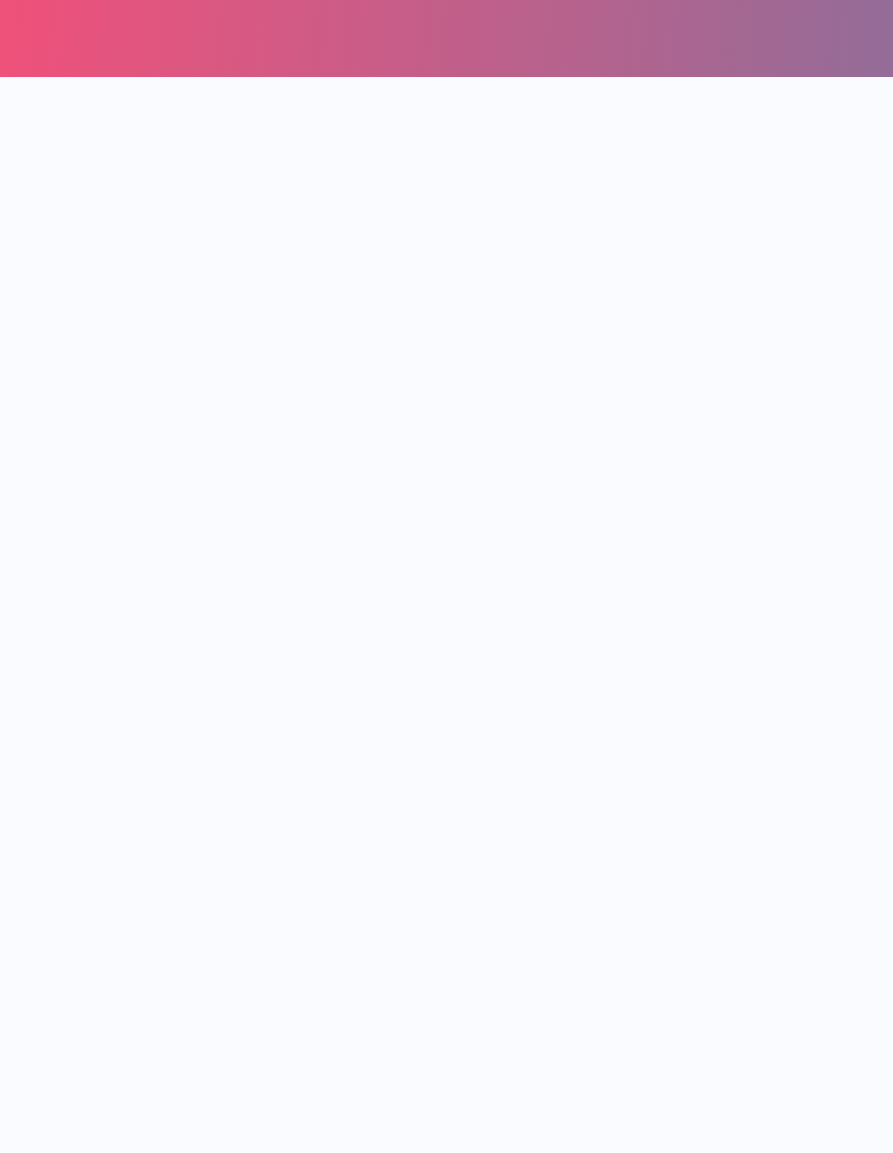
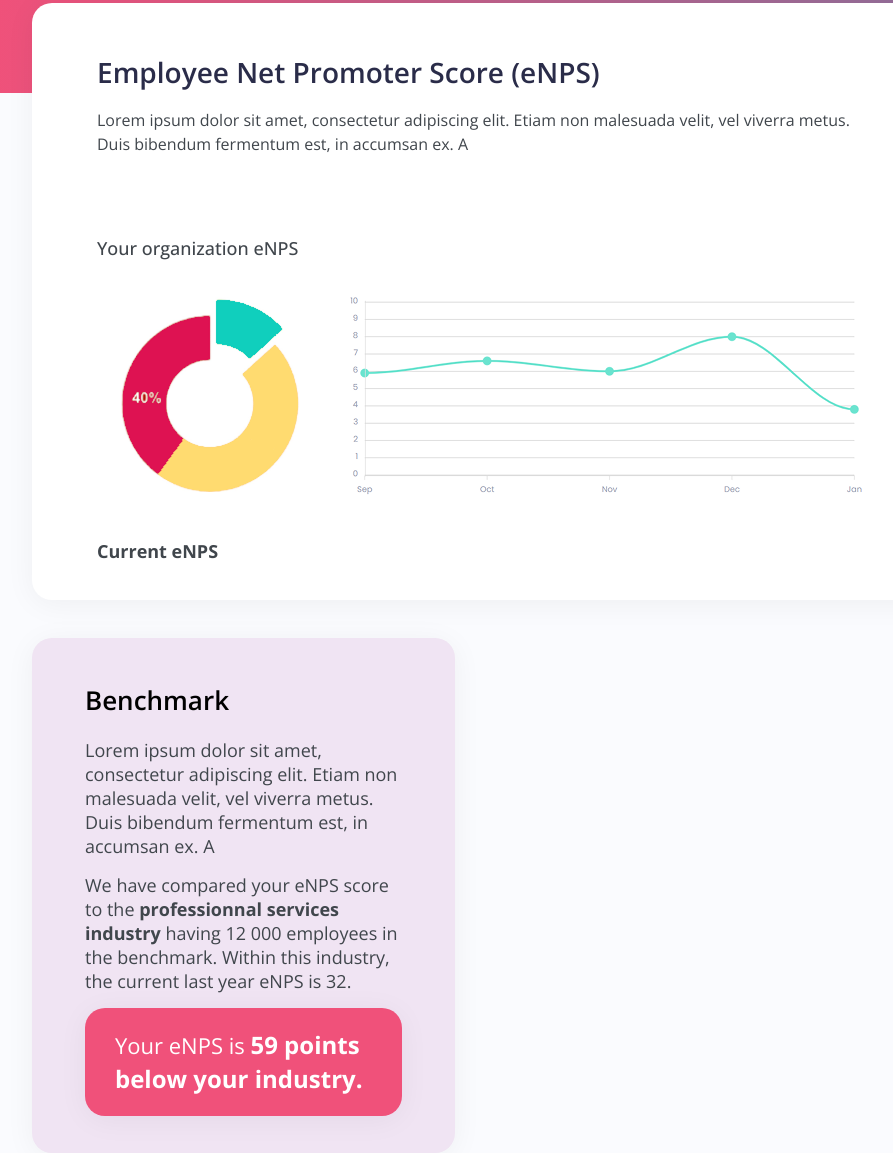
Before and after one commit to t123arun/hr-dashboard, a plain HTML site: page index.html in a window 1280 px wide. Shown: the part 351-1504 px from the top of the page, without its empty margins (4-897 px from the left). Before the commit the page ends 800 px from the top, so only its background shows below. Drawn offline with nearby package versions, Linux system fonts and the light colour scheme.

Commit message:
added employee promoter score section

```diff
--- a/index.html
+++ b/index.html
@@ -27,7 +27,7 @@
         </nav>
     </header>
     <main>
-        <div class="home__banner">
+        <section class="home__banner">
             <div class="container row">
                 <div class="col">
                     <div class="breadcrumbs">
@@ -47,7 +47,27 @@
                     <img src="assets/setting-icon.svg" alt="setting-icon" class="setting-icon">
                 </div>
             </div>
-        </div>
+        </section>
+        <section class="container row gap-38 mt-n-90">
+            <div class="col-8 border-20 bg-white box-shadow employee-score">
+                <h2>Employee Net Promoter Score (eNPS)</h2>
+                <p class="pb-80">Lorem ipsum dolor sit amet, consectetur adipiscing elit. Etiam non malesuada velit, vel viverra metus. Duis bibendum fermentum est, in accumsan ex. A</p>
+                <p class="font-18 bold-500">Your organization eNPS</p>
+                <div class="graph-column row">
+                    <img src="assets/circle-chart.png" alt="circle-chart">
+                    <img src="assets/graph.png" alt="graph">
+                </div>
+                <p class="font-18 bold-700">Current eNPS</p>
+            </div>
+            <div class="col-4 border-20 box-shadow bg-light-pink benchmark">
+                <h3>Benchmark</h3>
+                <p class="font-18">Lorem ipsum dolor sit amet, consectetur adipiscing elit. Etiam non malesuada velit, vel viverra metus. Duis bibendum fermentum est, in accumsan ex. A</p>
+                <p class="font-18">We have compared your eNPS score to the <strong>professionnal services industry</strong> having 12 000 employees in the benchmark. Within this industry, the current last year eNPS is 32.</p>
+                <div class="box-shadow bg-red border-20 px-30 py-20 mt-15">
+                    <p>Your eNPS is <strong>59 points below your industry.</strong></p>
+                </div>
+            </div>
+        </section>
     </main>
 </body>
 </html>
--- a/style.css
+++ b/style.css
@@ -5,6 +5,8 @@
     --secondary-black : #40464C;
     --primary-blue : #FAFBFE;
     --primary-grey : #DCDEE9;
+    --light-pink :#F0E4F3;
+    --primary-red : #F0517A;
 }
 
 
@@ -42,7 +44,41 @@ p{
     line-height: 24px;
     color: var(--secondary-black);
 }
+strong{
+    font-weight: 700;
+}
 
+/* ===utility classes=== */
+.font-18{
+    font-size: 18px;
+    line-height: 24px;
+}
+.bold-500{
+    font-weight: 500;
+}
+.bold-700{
+    font-weight: 700;
+}
+.px-30{
+    padding-left: 30px;
+    padding-right: 30px;
+}
+.py-20{
+    padding-top: 20px;
+    padding-bottom: 20px;
+}
+.bg-red{
+    background-color: var(--primary-red);
+}
+.bg-red p{
+    color: var(--primary-white);
+}
+.mt-15{
+    margin-top: 15px;
+}
+.pb-80{
+    padding-bottom: 80px;
+}
 /* ===header section=== */
 
 nav{
@@ -106,7 +142,7 @@ select{
     padding-top: 61px;
     padding-bottom: 61px;
     color: var(--primary-white);
-    min-height: 354px;
+    min-height: 370px;
 }
 .home__banner h1{
     padding-top: 38px;
@@ -118,12 +154,13 @@ select{
     flex-wrap: wrap;
     gap: 30px;
 }
+
 /* .col{
     flex-basis: 50%;
 } */
 .right-column{
     display: flex;
-    justify-content: flex-end;
+    justify-content: flex-start;
     gap: 19px;
     align-items: flex-start;
     height: fit-content;
@@ -152,6 +189,7 @@ select{
 .setting-icon{
     width: 33px;
     height: 33px;
+    cursor: pointer;
 }
 .custom-dropdown{
     background-color: transparent;
@@ -167,6 +205,7 @@ select{
 
 button{
     all: unset;
+    cursor: pointer;
 }
 .btn{
     padding: 10px 20px;
@@ -179,6 +218,50 @@ button{
     display: flex;
     justify-content: space-between;
     gap: 40px;
+}
+
+.border-20{
+    border-radius: 20px;
+}
+
+.bg-white{
+    background-color: var(--primary-white);
+}
+.bg-light-pink{
+    background-color: var(--light-pink);
+}
+
+.box-shadow{
+    box-shadow: 0px 4px 30px 0px #0000000D;
+}
+
+.benchmark h3{
+    padding-bottom: 15px;
+}
+.benchmark>p{
+    padding-top: 15px;
+}
+.benchmark div p{
+    font-size: 22px;
+    line-height: 33px;
+}
+.benchmark div p strong{
+    font-size: 24px;
+    line-height: 33px;
+}
+.employee-score h2{
+    padding-bottom: 15px;
+}
+.employee-score div{
+    padding-top: 24px;
+    padding-bottom: 40px;
+}
+.col-8,
+.col-4{
+    padding: 30px;
+}
+.container.mt-n-90{
+    margin-top: 35px;
 }
 
 /* ====media query ===== */
@@ -195,7 +278,9 @@ button{
         max-width: 650px;
         margin: 0 auto;
     } */
-
+    .right-column{
+        justify-content: flex-end;
+    }
 }
 @media only screen and (min-width: 1024px){
     /* .container{
@@ -208,12 +293,43 @@ button{
     .col{
         flex-basis: 50%;
     }
+    .col-8{
+        flex-basis: 60%;
+        padding: 48px 65px 37px;
+    }
+    .col-4{
+        flex-basis: 35%;
+        padding: 55px 53px 37px;
+    }
+    .row.gap-38{
+        gap: 38px;
+    }
+    .container.mt-n-90{
+        margin-top: -90px;
+    }
+    .graph-column.row{
+        flex-wrap: nowrap;
+    }
+    .graph-column img{
+        object-fit: contain;
+        height: auto;
+        overflow: hidden;
+    }
 }
 @media only screen and (min-width: 1440px){
     .container{
         max-width: 1350px;
         margin: 0 auto;
     }
+    .col-8{
+        flex-basis: 67%;
+        padding: 48px 65px 37px;
+    }
+    .col-4{
+        flex-basis: 30%;
+        padding: 55px 53px 37px;
+    }
+
 }
 @media only screen and (min-width: 1920px){
     .container{
```
Also changed, not shown: assets/circle-chart.png (added), assets/graph.png (added).
